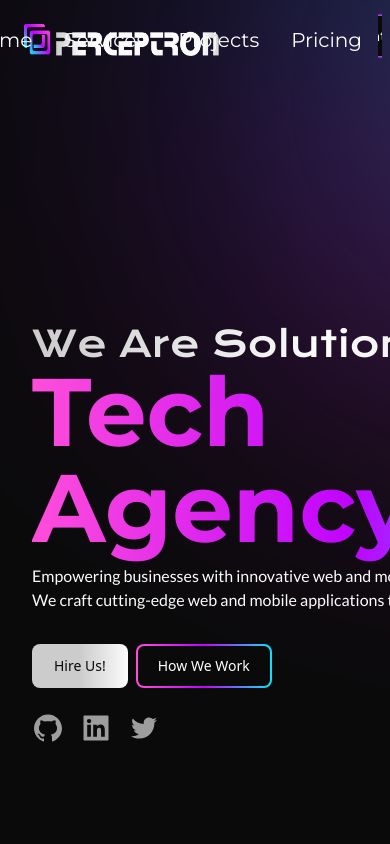
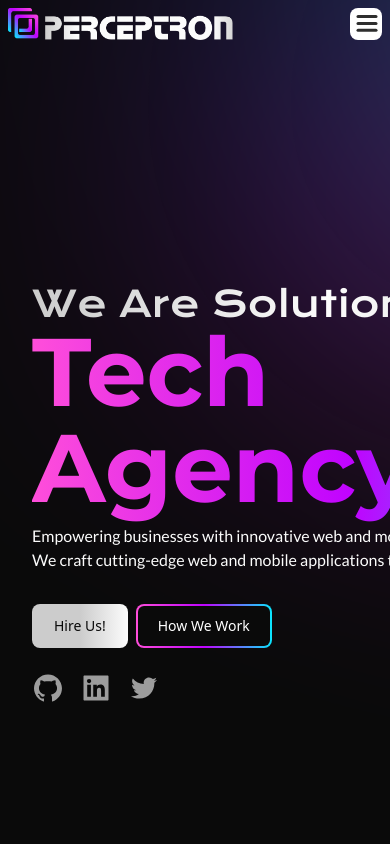
Before and after one commit to asif-bhuti/perceptron-client, a React (Create React App) app: page / in a window 390 px wide. Shown: the top 844 px of the page. Built offline with nearby package versions, Linux system fonts and the light colour scheme.

Commit message:
Create mobile reponsive menu

```diff
--- a/src/components/anim/AnimateLogo.jsx
+++ b/src/components/anim/AnimateLogo.jsx
@@ -3,8 +3,8 @@ import { motion } from "framer-motion";
 
 export const AnimateLogo = () => {
   return (
+    <div className="w-full h-screen bg-primary-400 flex justify-center items-center mobile:w-screen">
       <motion.div
-      className="w-full h-screen bg-primary-400 flex justify-center items-center"
         initial={{ scale: 1 }} // The initial scale of the element
         animate={{ scale: [1, 1.2, 1] }} // An array of scale values to animate through
         transition={{
@@ -13,6 +13,7 @@ export const AnimateLogo = () => {
           repeatType: "reverse", // Reverse the animation after each cycle
           ease: "easeInOut", // Easing function to control the animation's smoothness
         }}
+        className="flex mobile:w-[70%]"
       >
         <div className="mr-8">
           <svg
@@ -105,5 +106,6 @@ export const AnimateLogo = () => {
           </defs>
         </svg>
       </motion.div>
+    </div>
   );
 };
--- /dev/null
+++ b/src/components/navbar/MenuItem.jsx
@@ -0,0 +1,35 @@
+import * as React from "react";
+import { Link } from "react-scroll";
+import { motion } from "framer-motion";
+
+const variants = {
+  open: {
+    y: 0,
+    opacity: 1,
+    transition: {
+      y: { stiffness: 1000, velocity: -100 },
+    },
+  },
+  closed: {
+    y: 50,
+    opacity: 0,
+    transition: {
+      y: { stiffness: 1000 },
+    },
+  },
+};
+
+export const MenuItem = ({ to, name, toggle }) => {
+  return (
+    <motion.li
+      variants={variants}
+      whileHover={{ scale: 1.1 }}
+      whileTap={{ scale: 0.95 }}
+      className="text-2xl font-semibold flex justify-center items-center h-16 w-full cursor-pointer"
+    >
+      <Link to={to} smooth={true} onClick={toggle}>
+        {name}
+      </Link>
+    </motion.li>
+  );
+};
--- /dev/null
+++ b/src/components/navbar/MenuToggle.jsx
@@ -0,0 +1,42 @@
+import React from "react";
+import { motion } from "framer-motion";
+
+const Path = (props) => (
+  <motion.path
+    fill="transparent"
+    strokeWidth="3"
+    stroke="hsl(0, 0%, 18%)"
+    strokeLinecap="round"
+    {...props}
+  />
+);
+
+export const MenuToggle = ({ toggle }) => (
+  <button
+    onClick={toggle}
+    className="z-30 relative bg-white p-1.5 h-8 w-8 rounded-lg justify-center"
+  >
+    <svg width="23" height="23" viewBox="0 0 23 23">
+      <Path
+        variants={{
+          closed: { d: "M 2 2.5 L 20 2.5" },
+          open: { d: "M 3 16.5 L 17 2.5" },
+        }}
+      />
+      <Path
+        d="M 2 9.423 L 20 9.423"
+        variants={{
+          closed: { opacity: 1 },
+          open: { opacity: 0 },
+        }}
+        transition={{ duration: 0.1 }}
+      />
+      <Path
+        variants={{
+          closed: { d: "M 2 16.346 L 20 16.346" },
+          open: { d: "M 3 2.5 L 17 16.346" },
+        }}
+      />
+    </svg>
+  </button>
+);
--- /dev/null
+++ b/src/components/navbar/MobileNavbar.jsx
@@ -0,0 +1,50 @@
+import * as React from "react";
+import { useRef } from "react";
+import { motion, useCycle } from "framer-motion";
+import { useDimensions } from "./use-deimension";
+import { MenuToggle } from "./MenuToggle";
+import { Navigation } from "./Navigation";
+
+const sidebar = {
+  open: (height = 1000) => ({
+    clipPath: `circle(${height * 2 + 200}px at 40px 40px)`,
+    transition: {
+      type: "spring",
+      stiffness: 20,
+      restDelta: 2,
+    },
+  }),
+  closed: {
+    clipPath: "circle(30px at 40px 40px)",
+    transition: {
+      delay: 0.5,
+      type: "spring",
+      stiffness: 400,
+      damping: 40,
+    },
+  },
+};
+
+export const MobileNavbar = () => {
+  const [isOpen, toggleOpen] = useCycle(false, true);
+  const containerRef = useRef(null);
+  const { height } = useDimensions(containerRef);
+
+  return (
+    <motion.nav
+      initial={false}
+      animate={isOpen ? "open" : "closed"}
+      custom={height}
+      ref={containerRef}
+      className={`relative z-30 w-full`}
+    >
+      <motion.div variants={sidebar} />
+
+      <div className="flex justify-between h-8 m-2">
+        <img src="logo_nav.png" alt="PERCEPTRON" className="font-krona" />
+        <MenuToggle toggle={() => toggleOpen()} />
+      </div>
+      <Navigation toggle={() => toggleOpen()} isOpen={isOpen} />
+    </motion.nav>
+  );
+};
--- a/src/components/navbar/Navbar.jsx
+++ b/src/components/navbar/Navbar.jsx
@@ -1,10 +1,35 @@
-import React from "react";
+import React, { useState, useEffect } from "react";
 import { Link } from "react-scroll";
 import { Button } from "../button/Button";
+import { MobileNavbar } from "./MobileNavbar";
 
 export const Navbar = () => {
+  const [isNavbarVisible, setIsNavbarVisible] = useState(true);
+
+  // Function to update the visibility of the navbar based on the window width
+  const updateNavbarVisibility = () => {
+    setIsNavbarVisible(window.innerWidth > 1064);
+  };
+
+  // Add event listener on component mount
+  useEffect(() => {
+    updateNavbarVisibility();
+    window.addEventListener("resize", updateNavbarVisibility);
+
+    // Clean up the event listener on component unmount
+    return () => {
+      window.removeEventListener("resize", updateNavbarVisibility);
+    };
+  }, []);
+
   return (
-    <nav className="z-10 relative ">
+    <>
+      {!isNavbarVisible ? (
+        <div className="z-50 relative">
+          <MobileNavbar />
+        </div>
+      ) : (
+        <nav className={`z-10 relative"`}>
           <div className="w-full flex justify-between items-center">
             <Link to="home" smooth={true}>
               <img
@@ -38,5 +63,7 @@ export const Navbar = () => {
             </ul>
           </div>
         </nav>
+      )}
+    </>
   );
 };
--- /dev/null
+++ b/src/components/navbar/Navigation.jsx
@@ -0,0 +1,30 @@
+import * as React from "react";
+import { motion } from "framer-motion";
+import { MenuItem } from "./MenuItem";
+
+const variants = {
+  open: {
+    transition: { staggerChildren: 0.07, delayChildren: 0.2 },
+  },
+  closed: {
+    transition: { staggerChildren: 0.05, staggerDirection: -1 },
+  },
+};
+
+export const Navigation = ({ toggle, isOpen }) => {
+  return (
+    <motion.ul
+      transition={{ duration: 0.3 }}
+      variants={variants}
+      className={`fixed top-12 right-1 h-[90%] w-[98%] p-2 rounded-lg ${
+        isOpen ? "bg-white" : "hidden"
+      } `}
+    >
+      <MenuItem to={"home"} name={"Home"} toggle={toggle} />
+      <MenuItem to={"services"} name={"Services"} toggle={toggle} />
+      <MenuItem to={"projects"} name={"Projects"} toggle={toggle} />
+      <MenuItem to={"pricing"} name={"Pricing"} toggle={toggle} />
+      <MenuItem to={"contact"} name={"contact"} toggle={toggle} />
+    </motion.ul>
+  );
+};
--- /dev/null
+++ b/src/components/navbar/use-deimension.js
@@ -0,0 +1,16 @@
+import { useEffect, useRef } from "react";
+
+// Naive implementation - in reality would want to attach
+// a window or resize listener. Also use state/layoutEffect instead of ref/effect
+// if this is important to know on initial client render.
+// It would be safer to  return null for unmeasured states.
+export const useDimensions = (ref) => {
+  const dimensions = useRef({ width: 0, height: 0 });
+
+  useEffect(() => {
+    dimensions.current.width = ref.current.offsetWidth;
+    dimensions.current.height = ref.current.offsetHeight;
+  }, [ref]);
+
+  return dimensions.current;
+};
--- a/src/index.css
+++ b/src/index.css
@@ -13,6 +13,9 @@
   }
   .section {
     @apply py-8 h-screen flex items-center;
+  }
+  .input-container {
+    @apply bg-gradient-to-r from-secondary-pink via-secondary-purple to-secondary-blue rounded-md mb-4 focus-within:p-0.5 transition-all ease-in duration-75;
   }
 }
 
--- a/src/pages/home/Home.jsx
+++ b/src/pages/home/Home.jsx
@@ -25,7 +25,7 @@ export const Home = () => {
   );
 
   return (
-    <div className="relative z-30 m-8 section" id="home">
+    <div className="relative z-20 m-8 section" id="home">
       <div className="flex flex-col">
         <motion.div
           initial={{ opacity: 0, x: -100 }}
--- a/tailwind.config.js
+++ b/tailwind.config.js
@@ -3,6 +3,9 @@ module.exports = {
   content: ["./src/**/*.{js,jsx,ts,tsx}"],
   theme: {
     extend: {
+      screens: {
+        mobile: { max: "1064px" },
+      },
       colors: {
         primary: {
           100: "#FCFCFC",
```
Lines whose indentation alone changed are shown as unchanged.
